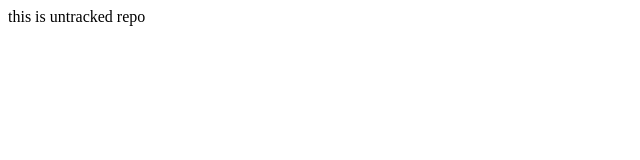
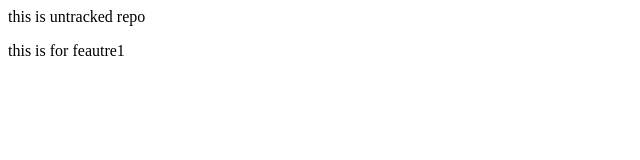
Before and after one commit to armanmahajan/third, a plain HTML site: page index.html in a window 1280 px wide. Shown: the whole page, without its empty margins (0-640 px from the left). Drawn offline with Linux system fonts and the light colour scheme.

Commit message:
this is for feautre1

```diff
--- a/index.html
+++ b/index.html
@@ -1 +1,2 @@
 <p>this is untracked repo</p>
+<p>this is for feautre1</p>
```
